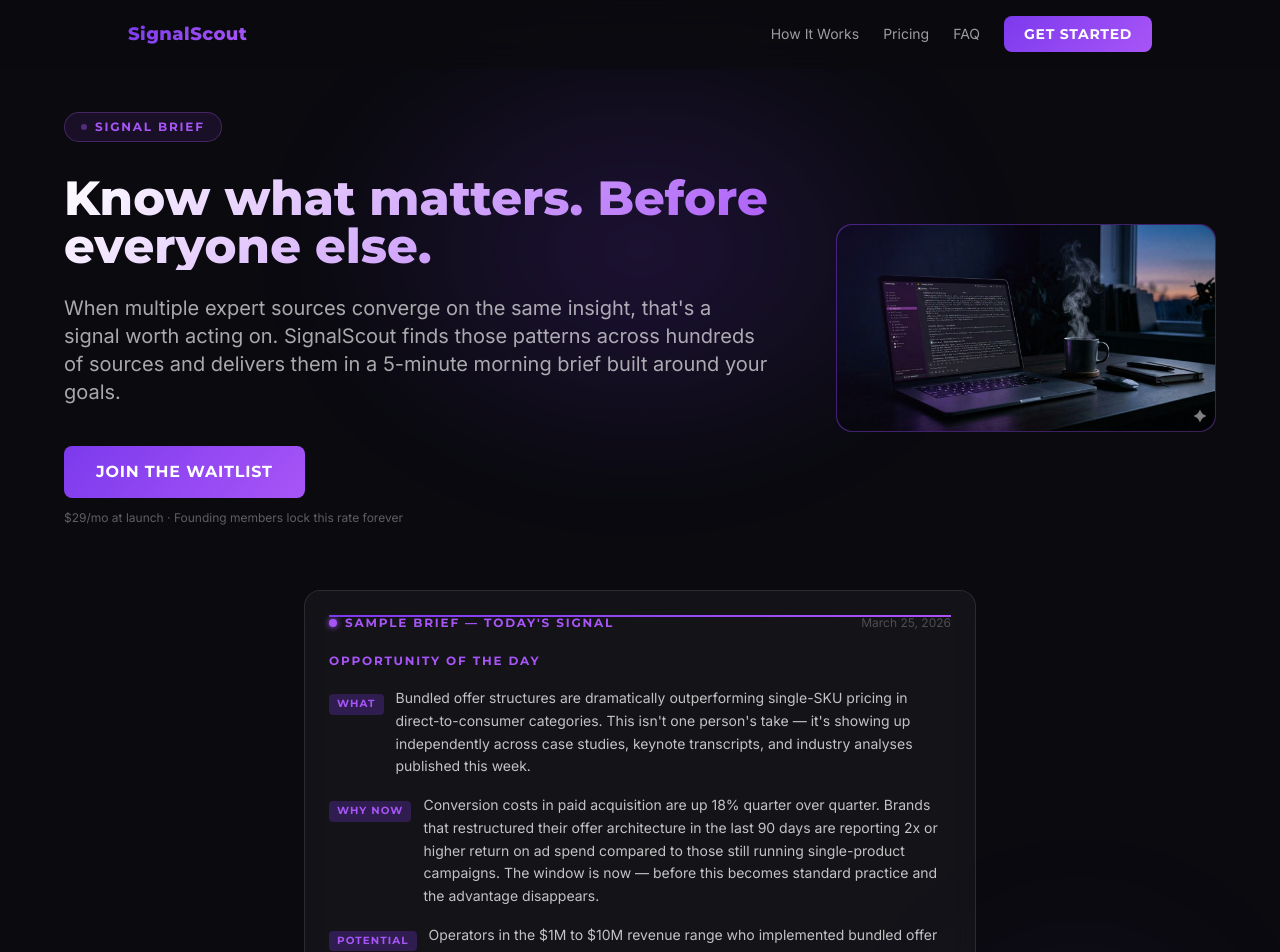
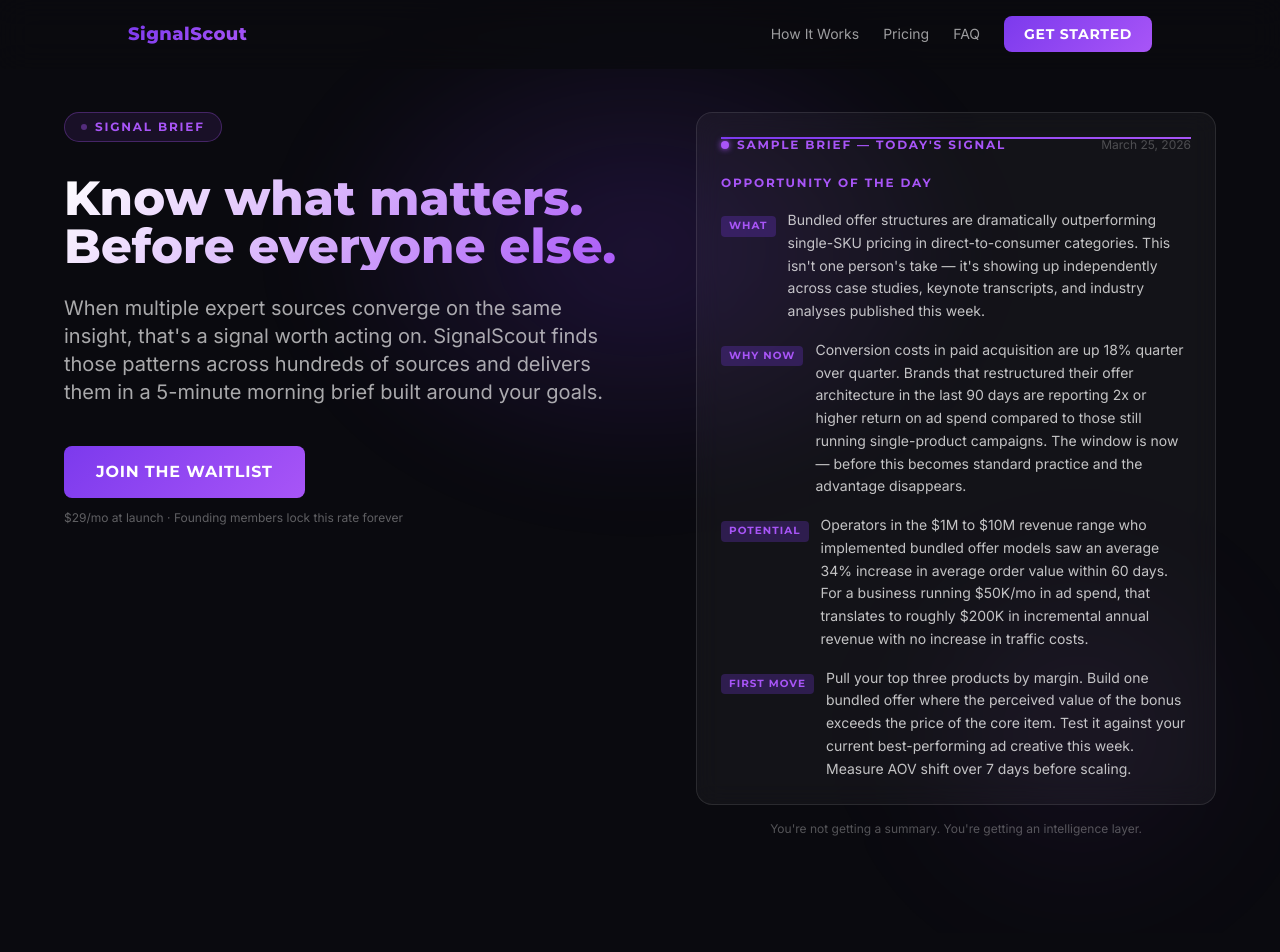
Before and after one commit to brianjstewart/signalscout, a React (Vite) app: page / in a window 1280 px wide. Shown: the top 952 px of the page. Built offline with nearby package versions, Linux system fonts and the light colour scheme.

Commit message:
feat: hero option B — brief card right column, photo to origin story

```diff
--- a/src/components/Hero.tsx
+++ b/src/components/Hero.tsx
@@ -13,8 +13,8 @@
 
       <div className="relative max-w-6xl mx-auto w-full">
 
-        {/* Two-column row: left content + right image */}
-        <div className="flex flex-col lg:flex-row items-center lg:items-start gap-12 lg:gap-16">
+        {/* Two-column row: left text + right brief card */}
+        <div className="flex flex-col lg:flex-row items-start gap-12 lg:gap-16">
 
           {/* Left: Text + CTA only */}
           <div className="flex-1 text-center lg:text-left">
@@ -48,36 +48,9 @@
             </p>
           </div>
 
-          {/* Right: Hero image */}
-          <div className="flex-shrink-0 lg:w-[340px] xl:w-[380px] lg:sticky lg:top-28">
-            {/* Gradient border wrapper */}
-            <div
-              className="rounded-2xl p-px"
-              style={{ background: 'linear-gradient(135deg, rgba(124,58,237,0.5), rgba(168,85,247,0.3))' }}
-            >
-              <div className="rounded-2xl overflow-hidden relative">
-                {/* Purple tint overlay */}
-                <div
-                  className="absolute inset-0 z-10 rounded-2xl pointer-events-none"
-                  style={{ background: 'linear-gradient(135deg, rgba(124,58,237,0.12) 0%, transparent 60%)' }}
-                />
-                <img
-                  src="/hero-image.jpg"
-                  alt="Brian Stewart — Founder, SignalScout"
-                  className="w-full h-auto block"
-                  style={{
-                    boxShadow: '0 0 80px rgba(124,58,237,0.4), 0 0 160px rgba(124,58,237,0.15)',
-                  }}
-                />
-              </div>
-            </div>
-          </div>
-
-        </div>
-
-        {/* Sample Brief Card — full width below two-column row */}
-        <div className="mt-16">
-          <div className="glass-card max-w-2xl mx-auto p-6 text-left relative overflow-hidden">
+          {/* Right: Brief card — product demo */}
+          <div className="flex-shrink-0 lg:w-[480px] xl:w-[520px] lg:sticky lg:top-28">
+            <div className="glass-card p-6 text-left relative overflow-hidden">
               <div className="relative z-10">
                 {/* Card accent line */}
                 <div className="absolute top-0 left-0 right-0 h-[2px]" style={{ background: 'linear-gradient(90deg, #7C3AED, #A855F7)' }} />
@@ -122,9 +95,11 @@
             </div>
 
             {/* Micro stat */}
-          <p className="mt-6 text-white/30 text-xs text-center">
+            <p className="mt-4 text-white/30 text-xs text-center">
               You're not getting a summary. You're getting an intelligence layer.
             </p>
+          </div>
+
         </div>
 
       </div>
--- a/src/components/OriginStory.tsx
+++ b/src/components/OriginStory.tsx
@@ -28,12 +28,12 @@
           </blockquote>
 
           <div className="flex items-center justify-center gap-3">
-            <div
-              className="w-10 h-10 rounded-full flex items-center justify-center text-white font-display text-sm"
-              style={{ background: 'linear-gradient(135deg, #7C3AED 0%, #A855F7 100%)', fontWeight: 700 }}
-            >
-              BS
-            </div>
+            <img
+              src="/hero-image.jpg"
+              alt="Brian Stewart"
+              className="w-10 h-10 rounded-full object-cover"
+              style={{ border: '2px solid rgba(124,58,237,0.5)' }}
+            />
             <div className="text-left">
               <p className="text-white font-semibold text-sm">Brian Stewart</p>
               <p className="text-white/45 text-xs">Founder, SignalScout · CGO, BMP Tuning</p>
```
Lines whose indentation alone changed are shown as unchanged.
